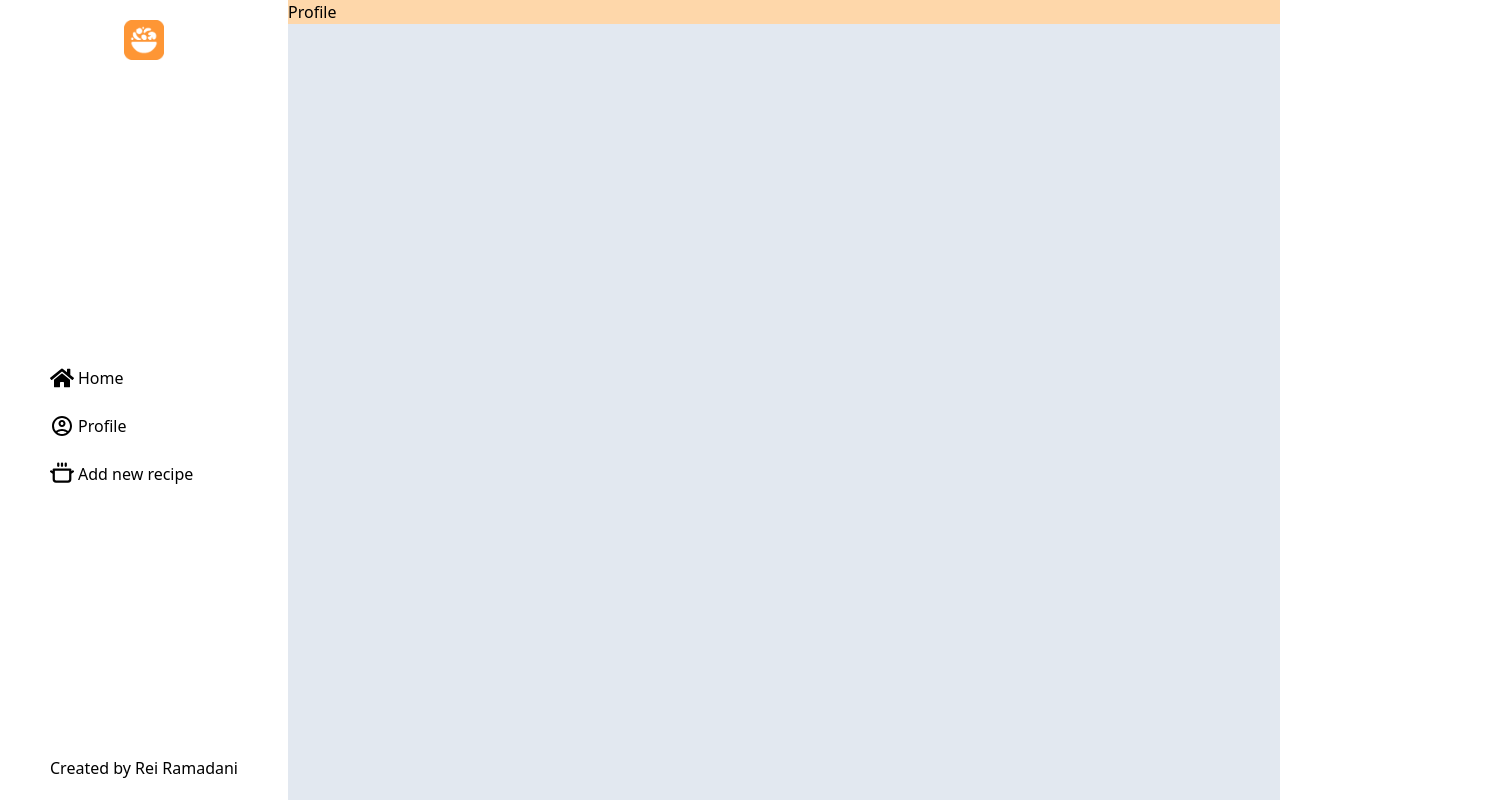
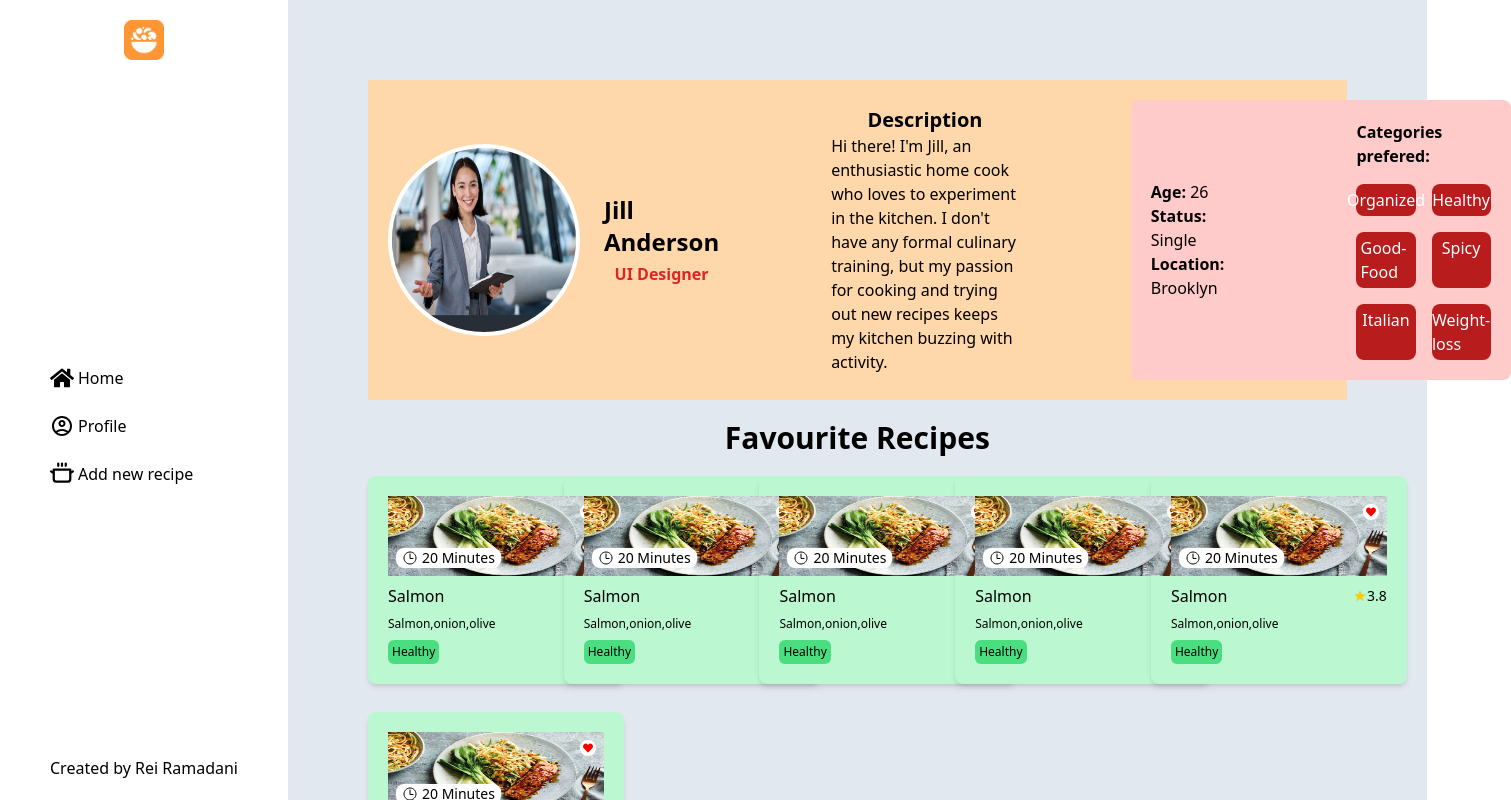
Before and after one commit to RamadaniRei/CookingRecipe-, a React (Vite) app: page /Profile in a window 1280 px wide. Shown: the top 800 px of the page, 1511 px wide, since content can reach past the window. Built offline with nearby package versions, Linux system fonts and the light colour scheme.

Commit message:
Fixing the issues, creating the sidebar nav component  and creating the profile page

```diff
--- a/src/App.jsx
+++ b/src/App.jsx
@@ -1,46 +1,13 @@
-import { FaHome } from "react-icons/fa";
-import { MdOutlineAccountCircle } from "react-icons/md";
-import { PiCookingPotBold } from "react-icons/pi";
 import HomePage from "./Components/HomePage";
-import { BrowserRouter, Routes, Route, Link } from "react-router-dom";
+import { BrowserRouter, Routes, Route } from "react-router-dom";
 import AddRecipePage from "../pages/AddRecipePage";
 import Profile from "./Components/Profile";
+import SideMenu from "./Components/nav/SideMenu";
 function App() {
   return (
     <BrowserRouter>
       <div className="flex ">
-        <aside className="flex h-screen min-w-72 bg-white justify-center py-5 ">
-          <div className="flex flex-col justify-between h-full ">
-            <div className="flex flex-row justify-center mb-10 ">
-              <img
-                src="../src/assets/output-onlinepngtools.png"
-                alt="cooking logo"
-                className="w-10 h-10"
-              />
-            </div>
-            <div className="flex flex-col gap-5">
-              <Link to="/">
-                <div className="flex flex-row">
-                  <FaHome className="inline text-lg mb-1 mr-1 h-6 w-6" />
-                  <div className="text-md">Home</div>
-                </div>
-              </Link>
-              <Link to="Profile">
-                <div className="flex flex-row">
-                  <MdOutlineAccountCircle className="inline text-lg mb-1 mr-1 h-6 w-6" />
-                  <div className="text-md">Profile</div>
-                </div>
-              </Link>
-              <Link to="Add">
-                <div className="flex flex-row">
-                  <PiCookingPotBold className="inline text-lg mb-1 mr-1 h-6 w-6" />
-                  <div className="text-md">Add new recipe</div>
-                </div>
-              </Link>
-            </div>
-            <div className="">Created by Rei Ramadani</div>
-          </div>
-        </aside>
+        <SideMenu />
         <Routes>
           <Route path="/" element={<HomePage />}></Route>
           <Route path="/Profile" element={<Profile />}></Route>
--- a/src/Components/Profile.jsx
+++ b/src/Components/Profile.jsx
@@ -1,9 +1,138 @@
 import React from "react";
+import ProfilePic from "../assets/Profile.jpg";
+import RecipeCard from "./RecipeCard";
+import Meal from "../assets/Meal.jpg";
 
 const Profile = () => {
   return (
-    <div className="bg-slate-200 w-full flex flex-col">
-      <div className="flex flex-row bg-orange-200"> Profile</div>
+    <div className="bg-slate-200 flex flex-col p-20 gap-5 w-screen">
+      <div className="flex flex-row bg-orange-200 p-5 gap-6 items-center">
+        <img
+          src={ProfilePic}
+          alt="Profile picture"
+          className="h-48 w-48 rounded-full border-4 border-white"
+        />
+        <div className="flex flex-row items-center gap-28 ">
+          <div className="flex flex-col gap-1 ">
+            <div className="text-2xl font-bold">Jill Anderson</div>
+            <div className="flex justify-center font-bold text-base text-red-600">
+              UI Designer
+            </div>
+          </div>
+          <div className="flex flex-col break w-64 ">
+            <div className="flex justify-center text-xl font-bold  ">
+              {" "}
+              Description{" "}
+            </div>
+            <div className="font-normal">
+              Hi there! I'm Jill, an enthusiastic home cook who loves to
+              experiment in the kitchen. I don't have any formal culinary
+              training, but my passion for cooking and trying out new recipes
+              keeps my kitchen buzzing with activity.
+            </div>
+          </div>
+          <div className="flex flex-row gap-28 bg-red-200 p-5 items-center rounded-lg">
+            <div className="flex flex-col">
+              <div className=" font-bold">
+                Age: <span className="font-light">26</span>
+              </div>
+              <div className=" font-bold">
+                Status: <span className="font-light">Single</span>
+              </div>
+              <div className=" font-bold">
+                Location: <span className="font-light"> Brooklyn</span>
+              </div>
+            </div>
+            <div className="flex flex-col gap-4 ">
+              <div className="font-bold flex justify-center">
+                {" "}
+                Categories prefered:
+              </div>
+              <div className="grid grid-cols-2 gap-4 ">
+                <div className="bg-red-700 text-white rounded-lg flex justify-center p-1">
+                  Organized
+                </div>
+                <div className="bg-red-700 text-white rounded-lg flex justify-center p-1">
+                  Healthy
+                </div>
+                <div className="bg-red-700 text-white rounded-lg flex justify-center p-1">
+                  Good-Food
+                </div>
+                <div className="bg-red-700 text-white rounded-lg flex justify-center p-1">
+                  Spicy
+                </div>
+                <div className="bg-red-700 text-white rounded-lg flex justify-center p-1">
+                  Italian
+                </div>
+                <div className="bg-red-700 text-white rounded-lg flex justify-center p-1">
+                  Weight-loss
+                </div>
+              </div>
+            </div>
+          </div>
+        </div>
+      </div>
+      <div className="flex flex-col gap-5">
+        <div className="flex justify-center text-3xl font-semibold">
+          Favourite Recipes
+        </div>
+        <div className="grid grid-cols-5 gap-y-7">
+          <RecipeCard
+            background={"bg-green-200"}
+            image={Meal}
+            timeToCook={"20 Minutes"}
+            title={"Salmon"}
+            rating={3.8}
+            ingredients={"Salmon,onion,olive"}
+            category={"Healthy"}
+          />
+          <RecipeCard
+            background={"bg-green-200"}
+            image={Meal}
+            timeToCook={"20 Minutes"}
+            title={"Salmon"}
+            rating={3.8}
+            ingredients={"Salmon,onion,olive"}
+            category={"Healthy"}
+          />{" "}
+          <RecipeCard
+            background={"bg-green-200"}
+            image={Meal}
+            timeToCook={"20 Minutes"}
+            title={"Salmon"}
+            rating={3.8}
+            ingredients={"Salmon,onion,olive"}
+            category={"Healthy"}
+          />{" "}
+          <RecipeCard
+            background={"bg-green-200"}
+            image={Meal}
+            timeToCook={"20 Minutes"}
+            title={"Salmon"}
+            rating={3.8}
+            ingredients={"Salmon,onion,olive"}
+            category={"Healthy"}
+          />{" "}
+          <RecipeCard
+            background={"bg-green-200"}
+            image={Meal}
+            timeToCook={"20 Minutes"}
+            title={"Salmon"}
+            rating={3.8}
+            ingredients={"Salmon,onion,olive"}
+            category={"Healthy"}
+          />{" "}
+          <RecipeCard
+            background={"bg-green-200"}
+            image={Meal}
+            timeToCook={"20 Minutes"}
+            title={"Salmon"}
+            rating={3.8}
+            ingredients={"Salmon,onion,olive"}
+            category={"Healthy"}
+          />
+        </div>
+      </div>
     </div>
   );
 };
--- a/src/Components/RecipeCard.tsx
+++ b/src/Components/RecipeCard.tsx
@@ -15,7 +15,7 @@ interface RecipeCard {
   category: string;
 }
 
-const Card = ({
+const RecipeCard = ({
   image,
   timeToCook,
   title,
@@ -78,4 +78,4 @@ const Card = ({
     </div>
   );
 };
-export default Card;
+export default RecipeCard;
--- /dev/null
+++ b/src/Components/nav/SideMenu.tsx
@@ -0,0 +1,44 @@
+import React from "react";
+import { Link } from "react-router-dom";
+import { FaHome } from "react-icons/fa";
+import { MdOutlineAccountCircle } from "react-icons/md";
+import { PiCookingPotBold } from "react-icons/pi";
+
+const SideMenu = () => {
+  return (
+    <aside className="flex h-screen min-w-72 bg-white justify-center py-5 ">
+      <div className="flex flex-col justify-between h-full ">
+        <div className="flex flex-row justify-center mb-10 ">
+          <img
+            src="../src/assets/output-onlinepngtools.png"
+            alt="cooking logo"
+            className="w-10 h-10"
+          />
+        </div>
+        <div className="flex flex-col gap-5">
+          <Link to="/">
+            <div className="flex flex-row">
+              <FaHome className="inline text-lg mb-1 mr-1 h-6 w-6" />
+              <div className="text-md">Home</div>
+            </div>
+          </Link>
+          <Link to="Profile">
+            <div className="flex flex-row">
+              <MdOutlineAccountCircle className="inline text-lg mb-1 mr-1 h-6 w-6" />
+              <div className="text-md">Profile</div>
+            </div>
+          </Link>
+          <Link to="Add">
+            <div className="flex flex-row">
+              <PiCookingPotBold className="inline text-lg mb-1 mr-1 h-6 w-6" />
+              <div className="text-md">Add new recipe</div>
+            </div>
+          </Link>
+        </div>
+        <div className="">Created by Rei Ramadani</div>
+      </div>
+    </aside>
+  );
+};
+
+export default SideMenu;
```
Also changed, not shown: src/Components/HomePage.tsx (+10 -10 lines), src/assets/Profile.jpg (added).
